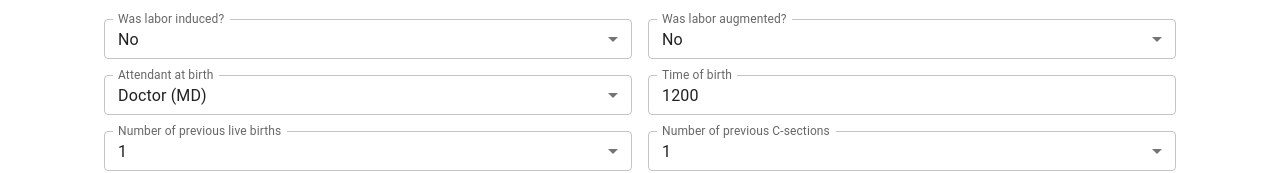
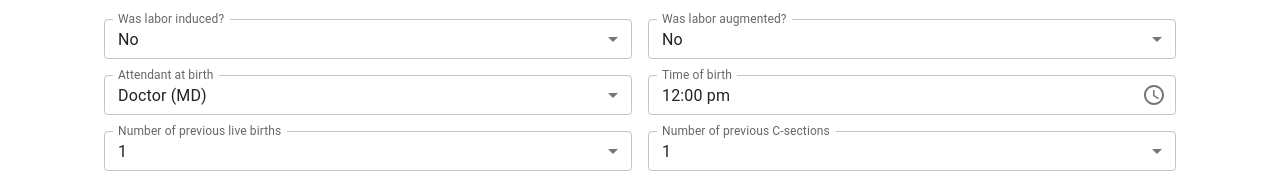
Before and after one commit to shroommu/natality-stats, a Next.js app in the folder frontend/: page /vbac in a window 1280 px wide. Shown: the part 413-586 px from the top of the page. Built offline with nearby package versions, Linux system fonts and the light colour scheme.

Commit message:
time picker

```diff
--- a/frontend/app/vbac/page.tsx
+++ b/frontend/app/vbac/page.tsx
@@ -3,13 +3,16 @@
 import { useState } from "react";
 
 import { MenuItem, TextField, Box, Typography, Button } from "@mui/material";
+import { TimePicker, LocalizationProvider } from "@mui/x-date-pickers";
+import { AdapterMoment } from "@mui/x-date-pickers/AdapterMoment";
+import moment from "moment";
 
 export default function VBAC() {
   const [vbacPredictionParameters, setVbacPredictionParameters] = useState({
     laborInduced: false,
     laborAugmented: false,
     attendantAtBirth: 1,
-    timeOfBirth: "1200",
+    timeOfBirth: moment().startOf("day").add(12, "hours"),
     priorBirthsNowLiving: 1,
     numberOfPreviousCSections: 1,
     bmi: 15,
@@ -22,7 +25,7 @@ export default function VBAC() {
   });
   const [vbacPrediction, setVbacPrediction] = useState<number | null>(null);
 
-  const updateParameter = (name: string, value: string) => {
+  const updateParameter = (name: string, value: any) => {
     setVbacPredictionParameters((prev) => ({
       ...prev,
       [name]: value,
@@ -37,7 +40,10 @@ export default function VBAC() {
         headers: {
           "Content-Type": "application/json",
         },
-        body: JSON.stringify(vbacPredictionParameters),
+        body: JSON.stringify({
+          ...vbacPredictionParameters,
+          timeOfBirth: vbacPredictionParameters.timeOfBirth.format("HHmm"),
+        }),
       },
     );
 
@@ -122,17 +128,17 @@ export default function VBAC() {
           <MenuItem value={4}>Midwife (Other)</MenuItem>
           <MenuItem value={5}>Other</MenuItem>
         </TextField>
-        <TextField
-          label="Time of birth"
-          name="timeOfBirth"
-          fullWidth
-          size="small"
-          variant="outlined"
-          value={vbacPredictionParameters.timeOfBirth}
-          onChange={(event) =>
-            updateParameter("timeOfBirth", event.target.value)
-          }
-        />
+        <LocalizationProvider dateAdapter={AdapterMoment}>
+          <TimePicker
+            label="Time of birth"
+            name="timeOfBirth"
+            value={vbacPredictionParameters.timeOfBirth}
+            ampmInClock={true}
+            onChange={(value) => updateParameter("timeOfBirth", value)}
+            format="hh:mm a"
+            slotProps={{ textField: { size: "small", fullWidth: true } }}
+          />
+        </LocalizationProvider>
         <TextField
           select
           label="Number of previous live births"
--- a/frontend/package.json
+++ b/frontend/package.json
@@ -15,6 +15,8 @@
     "@emotion/react": "^11.14.0",
     "@emotion/styled": "^11.14.1",
     "@mui/material": "^9.0.0",
+    "@mui/x-date-pickers": "^9.0.2",
+    "moment": "^2.30.1",
     "next": "^16.1.1",
     "node": "^24.14.1",
     "react": "19.2.0",
```
Also changed, not shown: 1 other file (tests, documents, lock files or other folders).
